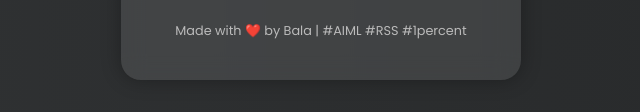
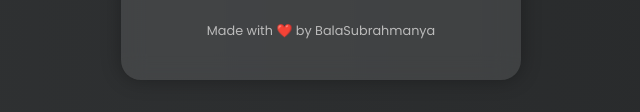
Before and after one commit to bsubba3002/SUBRAHMANYA__, a plain HTML site: page index.html in a window 1280 px wide. Shown: the part 563-675 px from the top of the page, without its empty margins (319-959 px from the left). Drawn offline with nearby package versions, Linux system fonts and the light colour scheme.

Commit message:
Update index.html

```diff
--- a/index.html
+++ b/index.html
@@ -150,7 +150,7 @@
       📱 <strong>+91-7019079848</strong>
     </div>
 
-    <footer>Made with ❤️ by Bala | #AIML #RSS #1percent</footer>
+<footer>Made with ❤️ by BalaSubrahmanya</footer>
   </div>
 
   <script>
```
